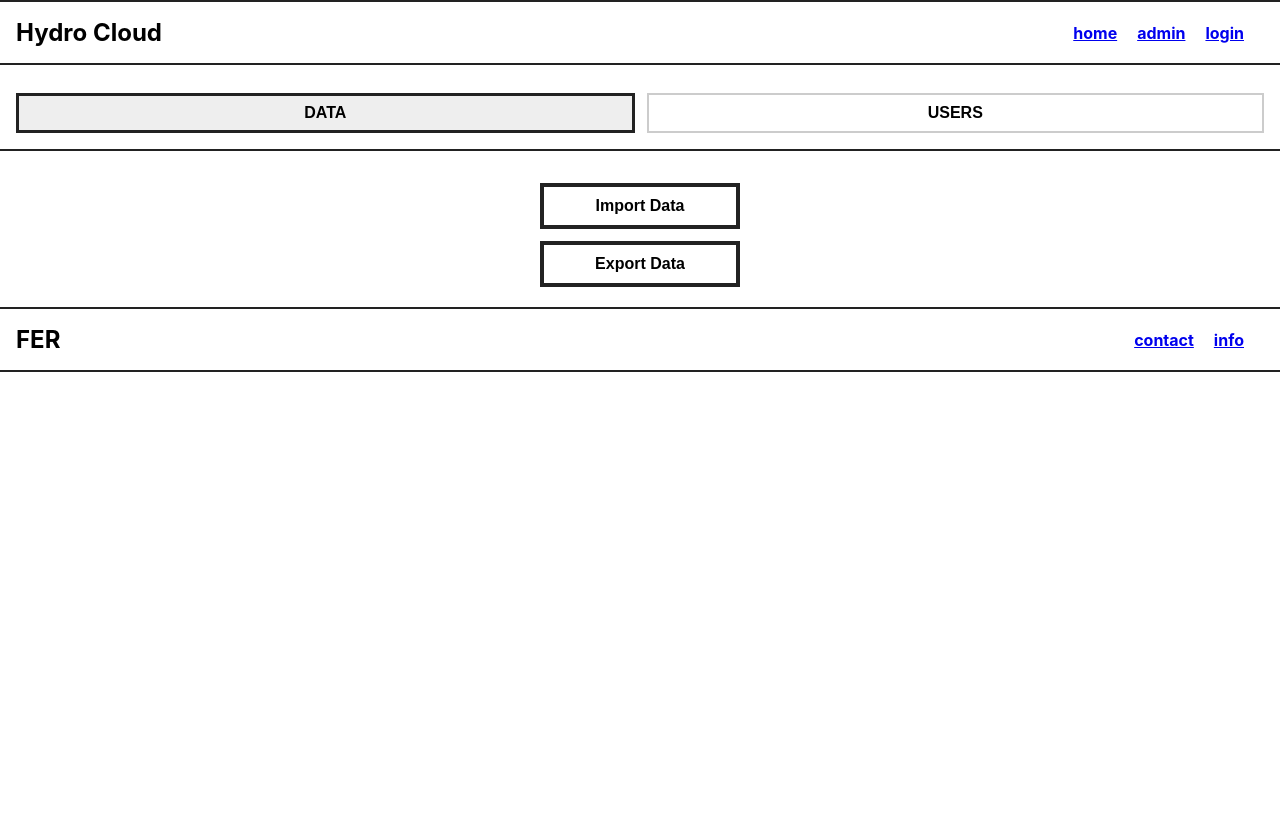
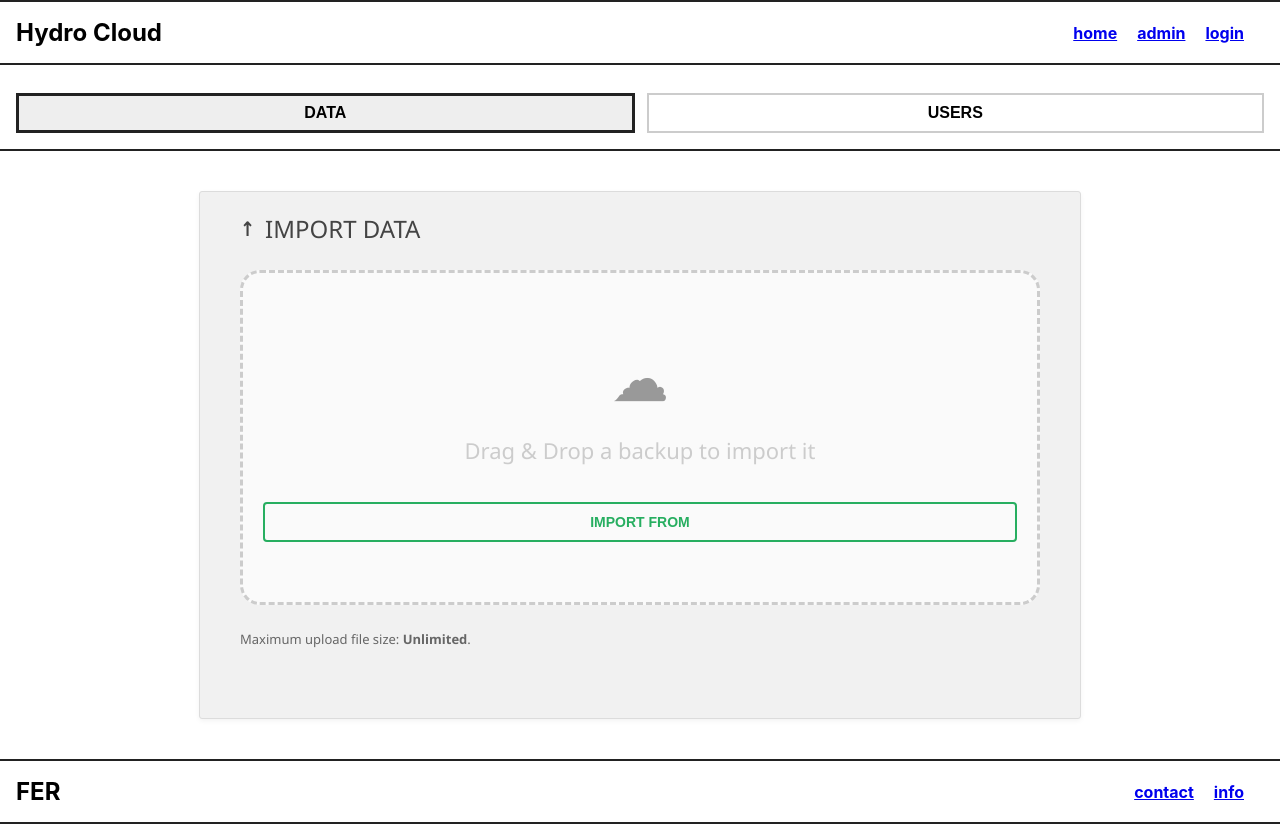
Before and after one commit to matejmagat/hydro-cloud, a React (Create React App) app: page /admin in a window 1280 px wide. Before the commit the page ends 800 px from the top, so only its background shows below. Built offline with nearby package versions, Linux system fonts and the light colour scheme.

Commit message:
Enabled bulk upload in the Admin page

```diff
--- a/src/components/admin/DataManager.js
+++ b/src/components/admin/DataManager.js
@@ -1,12 +1,166 @@
-import React from 'react'
+import React, { useState, useRef } from 'react';
+import './dataManager.css';
+
+const API_URL = process.env.REACT_APP_API_URL;
 
 function DataManager() {
+    const [dragActive, setDragActive] = useState(false);
+    const [error, setError] = useState(null);
+    const [fileName, setFileName] = useState(null);
+    const [message, setMessage] = useState(null); // For server response
+    const [isUploading, setIsUploading] = useState(false);
+
+    // Reference to the hidden file input
+    const inputRef = useRef(null);
+
+    const handleDrag = (e) => {
+        e.preventDefault();
+        e.stopPropagation();
+        if (e.type === "dragenter" || e.type === "dragover") {
+            setDragActive(true);
+        } else if (e.type === "dragleave") {
+            setDragActive(false);
+        }
+    };
+
+    const handleDrop = (e) => {
+        e.preventDefault();
+        e.stopPropagation();
+        setDragActive(false);
+
+        if (e.dataTransfer.files && e.dataTransfer.files[0]) {
+            validateAndUpload(e.dataTransfer.files[0]);
+        }
+    };
+
+    const handleChange = (e) => {
+        e.preventDefault();
+        if (e.target.files && e.target.files[0]) {
+            validateAndUpload(e.target.files[0]);
+        }
+    };
+
+    const validateAndUpload = (file) => {
+        setError(null);
+        setMessage(null);
+
+        // Validate JSON extension
+        if (file.type !== "application/json" && !file.name.endsWith('.json')) {
+            setError("Invalid file format. Please upload a .json file.");
+            setFileName(null);
+            return;
+        }
+
+        setFileName(file.name);
+        uploadFile(file);
+    };
+
+    const uploadFile = (file) => {
+        setIsUploading(true);
+        const reader = new FileReader();
+
+        reader.onload = async (e) => {
+            try {
+                // 1. Parse the file content
+                const jsonData = JSON.parse(e.target.result);
+                const token = localStorage.getItem('authToken');
+
+                // 2. Send POST request
+                const response = await fetch(`${API_URL}/measurements/bulk`, {
+                    method: 'POST',
+                    headers: {
+                        'Content-Type': 'application/json',
+                        'Authorization': `Bearer ${token}`
+                    },
+                    body: JSON.stringify(jsonData)
+                });
+
+                if (!response.ok) {
+                    throw new Error('Upload failed');
+                }
+
+                // 3. Set success message
+                setMessage('Data imported successfully!');
+
+            } catch (err) {
+                console.error("Upload error:", err);
+                setError(err.message || 'Error processing file upload.');
+            } finally {
+                setIsUploading(false);
+            }
+        };
+
+        reader.onerror = () => {
+            setError("Failed to read the file.");
+            setIsUploading(false);
+        };
+
+        reader.readAsText(file);
+    };
+
+    const onButtonClick = () => {
+        inputRef.current.click();
+    };
 
     return (
-        <div style={{ padding: '20px', maxWidth: '400px', margin: 'auto' }}>
-            <div style={{width: '50%', margin: 'auto'}}>
-                <button>Import Data</button>
-                <button>Export Data</button>
+        <div className="dm-container">
+            <div className="dm-header">
+                <div className="dm-title">
+                    <span className="dm-icon">↑</span> IMPORT DATA
+                </div>
+            </div>
+
+            <div
+                className={`dm-drop-zone ${dragActive ? "active" : ""}`}
+                onDragEnter={handleDrag}
+                onDragLeave={handleDrag}
+                onDragOver={handleDrag}
+                onDrop={handleDrop}
+            >
+                <div className="dm-drop-content">
+                    <div className="dm-cloud-icon">
+                        {isUploading ? '⏳' : '☁'}
+                    </div>
+
+                    <h3>
+                        {isUploading
+                            ? 'Uploading...'
+                            : 'Drag & Drop a backup to import it'}
+                    </h3>
+
+                    <button
+                        className="dm-import-btn"
+                        onClick={onButtonClick}
+                        disabled={isUploading}
+                    >
+                        {isUploading ? 'PLEASE WAIT' : 'IMPORT FROM'}
+                    </button>
+
+                    {/* Hidden Input */}
+                    <input
+                        ref={inputRef}
+                        type="file"
+                        accept=".json"
+                        onChange={handleChange}
+                        style={{ display: 'none' }}
+                    />
+
+                    {fileName && (
+                        <div className="dm-file-selected">
+                            Selected: <strong>{fileName}</strong>
+                        </div>
+                    )}
+                </div>
+            </div>
+
+            <div className="dm-footer-info">
+                Maximum upload file size: <strong>Unlimited</strong>.
+            </div>
+
+            {/* Error & Success Message Space */}
+            <div className="dm-error-container">
+                {error && <div className="dm-error-message" style={{ color: 'red' }}>{error}</div>}
+                {message && <div className="dm-success-message" style={{ color: 'green', marginTop: '10px' }}>{message}</div>}
             </div>
         </div>
     );
--- /dev/null
+++ b/src/components/admin/dataManager.css
@@ -0,0 +1,127 @@
+/* dataManager.css */
+
+.dm-container {
+    max-width: 800px;
+    margin: 40px auto;
+    background-color: #f1f1f1;
+    border: 1px solid #dcdcdc;
+    border-radius: 3px;
+    padding: 20px 40px;
+    font-family: 'Segoe UI', Tahoma, Geneva, Verdana, sans-serif;
+    box-shadow: 0 2px 5px rgba(0,0,0,0.05);
+}
+
+.dm-header {
+    display: flex;
+    justify-content: space-between;
+    align-items: center;
+    margin-bottom: 25px;
+}
+
+.dm-title {
+    font-size: 24px;
+    font-weight: 300;
+    color: #444;
+    display: flex;
+    align-items: center;
+    gap: 10px;
+}
+
+.dm-icon {
+    font-weight: bold;
+    font-size: 20px;
+}
+
+.dm-report-btn {
+    background: transparent;
+    border: 1px solid #d9534f;
+    color: #d9534f;
+    padding: 8px 16px;
+    border-radius: 4px;
+    font-size: 13px;
+    font-weight: 600;
+    cursor: pointer;
+    text-transform: uppercase;
+}
+
+.dm-report-btn:hover {
+    background-color: #d9534f;
+    color: white;
+}
+
+/* Drop Zone */
+.dm-drop-zone {
+    border: 3px dashed #ccc;
+    border-radius: 20px;
+    background-color: #fafafa;
+    padding: 60px 20px;
+    text-align: center;
+    transition: all 0.2s ease;
+    position: relative;
+}
+
+.dm-drop-zone.active {
+    border-color: #27ae60;
+    background-color: #eafaf1;
+}
+
+.dm-cloud-icon {
+    font-size: 64px;
+    color: #999;
+    margin-bottom: 15px;
+}
+
+.dm-drop-content h3 {
+    font-size: 22px;
+    font-weight: 300;
+    color: #ccc; /* Light grey text like the image */
+    margin: 0 0 25px 0;
+}
+
+/* Import Button */
+.dm-import-btn {
+    background: transparent;
+    border: 2px solid #27ae60;
+    color: #27ae60;
+    padding: 10px 40px;
+    font-size: 14px;
+    font-weight: bold;
+    border-radius: 4px;
+    cursor: pointer;
+    text-transform: uppercase;
+    transition: background 0.2s;
+}
+
+.dm-import-btn:hover {
+    background-color: #27ae60;
+    color: white;
+}
+
+.dm-file-selected {
+    margin-top: 20px;
+    color: #333;
+    font-size: 14px;
+}
+
+/* Footer Info */
+.dm-footer-info {
+    margin-top: 25px;
+    color: #666;
+    font-size: 13px;
+}
+
+/* Error Message */
+.dm-error-container {
+    height: 40px; /* Reserve space */
+    margin-top: 10px;
+}
+
+.dm-error-message {
+    color: #d9534f;
+    background-color: #f2dede;
+    border: 1px solid #ebccd1;
+    padding: 10px;
+    border-radius: 4px;
+    font-size: 14px;
+    text-align: center;
+}
```
